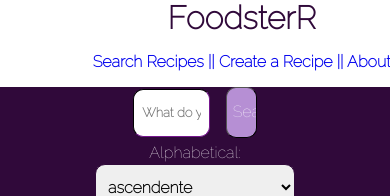
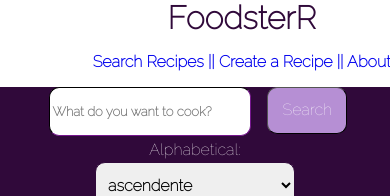
Before and after one commit to wellnahuel/PI.Food.PT07, a React (Create React App) app in the folder client/: page /recipes in a window 390 px wide. Shown: the top 196 px of the page. Built offline with nearby package versions, Linux system fonts and the light colour scheme; no server answers.

Commit message:
searchbar responsive

```diff
--- a/client/src/components/Searchbar/SearchBar.css
+++ b/client/src/components/Searchbar/SearchBar.css
@@ -3,12 +3,14 @@
 	justify-content: center;
 	align-items: center;
 	background-color: #30093a;
+	width: 100vw;
+	font-size: 16px
 }
 
 .input-search {
-	padding: 0 0.5rem;
+	padding: 0 1%;
 	height: 5.5vh;
-	width: 15vw;
+	width: 45vw;
 	border-radius: 10px;
 	border-color: #30093a;
 	font-family: 'Raleway', sans-serif;
@@ -23,8 +25,8 @@
 	border-radius: 10px;
 	cursor: pointer;
 	color: #ffffff;
-	width: 8vw;
-	height: 6vh;
+	width: 10vw;
+	height: 5.5vh;
 	margin-left: 1rem;
 	border-width: 1px;
 }
@@ -33,3 +35,30 @@
 	background-color: #612797;
 	color: #ebebeb;
 }
+
+form {
+	display: flex;
+	direction: row;
+}
+
+@media screen and (max-width: 700px) {
+	.input-search {
+		min-width: 50vw;
+	}
+
+	.button-search {
+		min-width: 80px;
+	}
+
+	.searchbar {
+		width: 100%;
+	}
+}
+
+
+@media screen and (max-width: 333px) {
+	.input-search {
+		font-size: 11.5px;
+	}
+
+}
```
